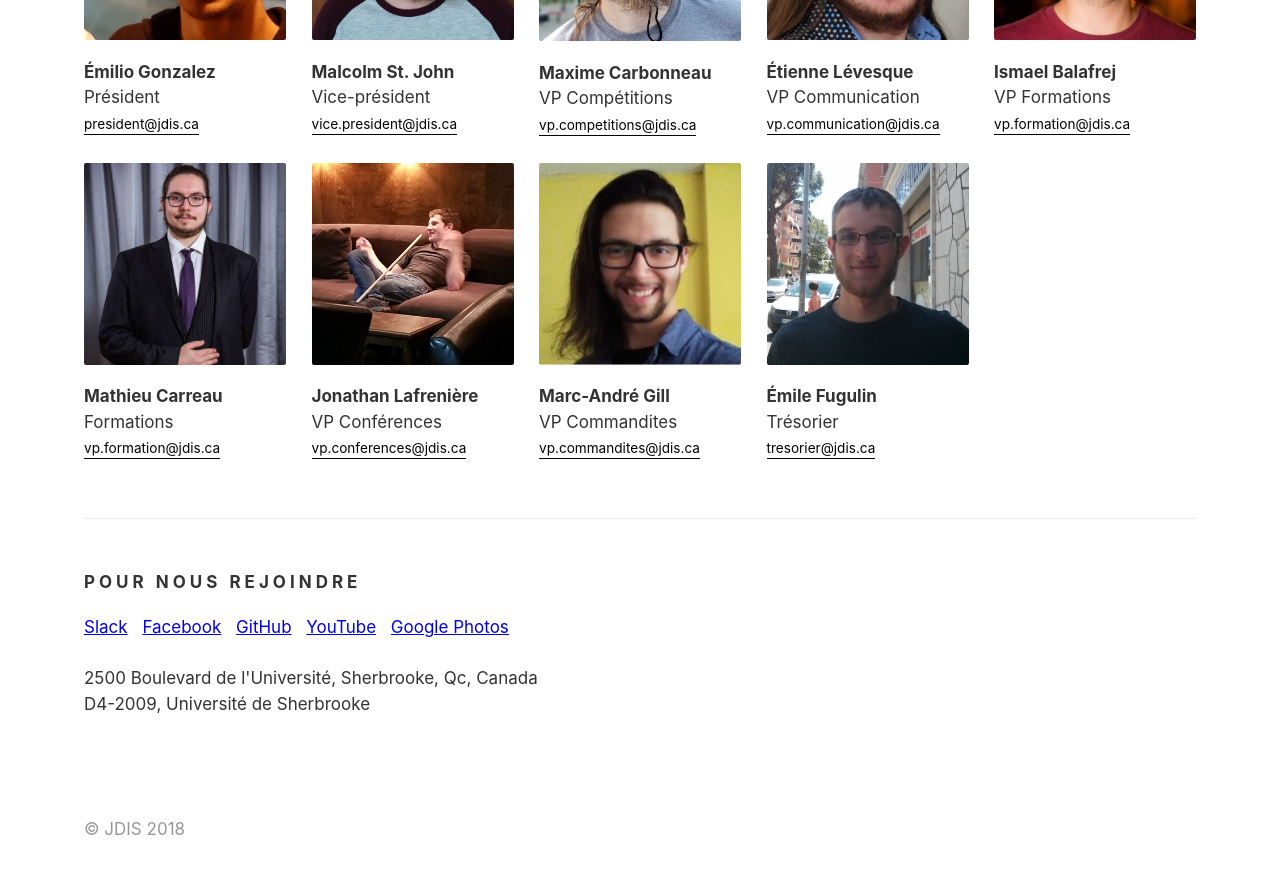
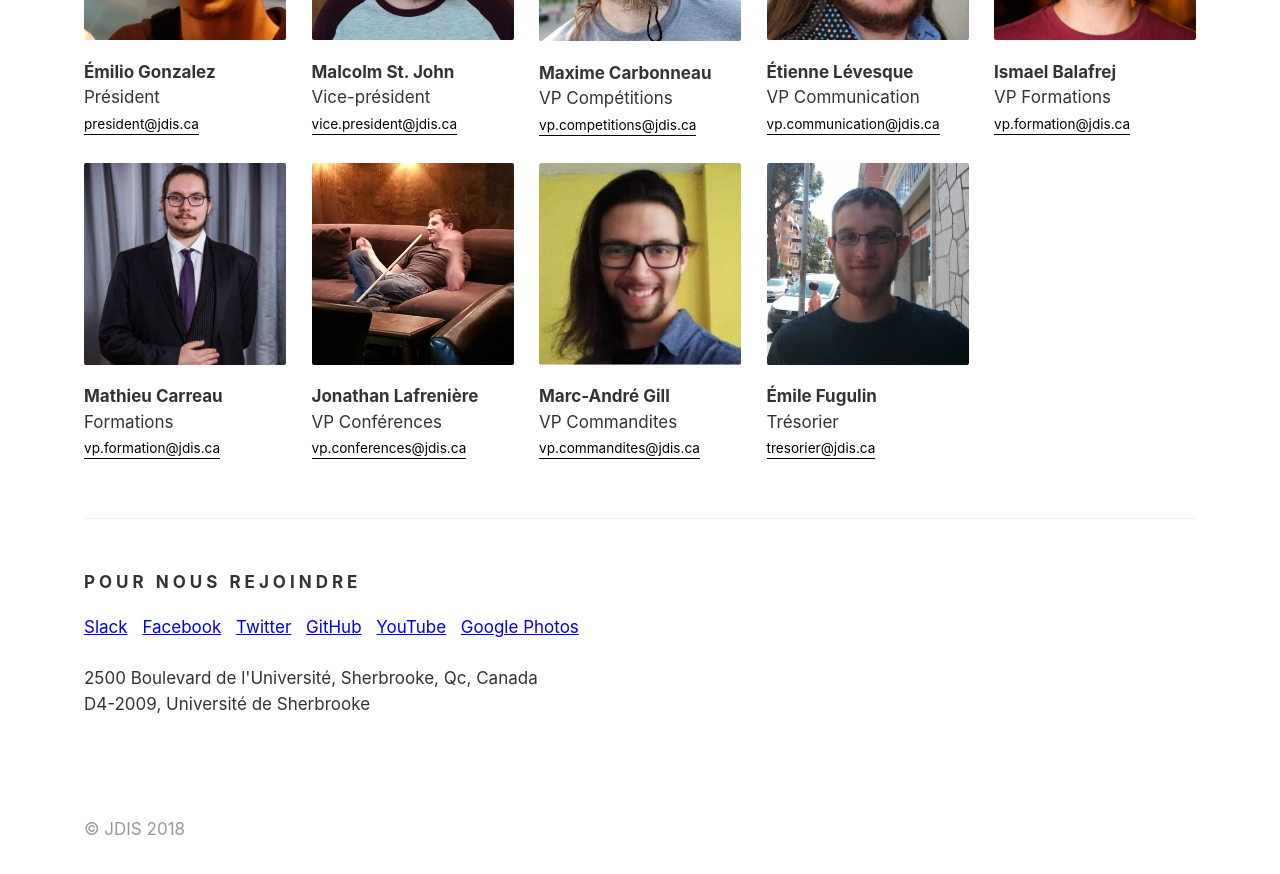
Before and after one commit to JDIS/Website, a Jekyll site: the page built from _pages/index.html, in a window 1280 px wide and 900 px high, scrolled down 3193 px. Shown: the top 874 px of the window. Built offline with Jekyll 4.4.1, drawn with Linux system fonts in a browser that asks for light colours; some web fonts are replaced.

Commit message:
Add twitter link

```diff
--- a/_data/contact.json
+++ b/_data/contact.json
@@ -14,6 +14,10 @@
       "url": "https://www.facebook.com/JDISherbrooke/"
     },
     {
+      "label": "Twitter",
+      "url": "https://twitter.com/JDISherbrooke/"
+    },
+    {
       "label": "GitHub",
       "url": "https://github.com/JDIS/"
     },
```
